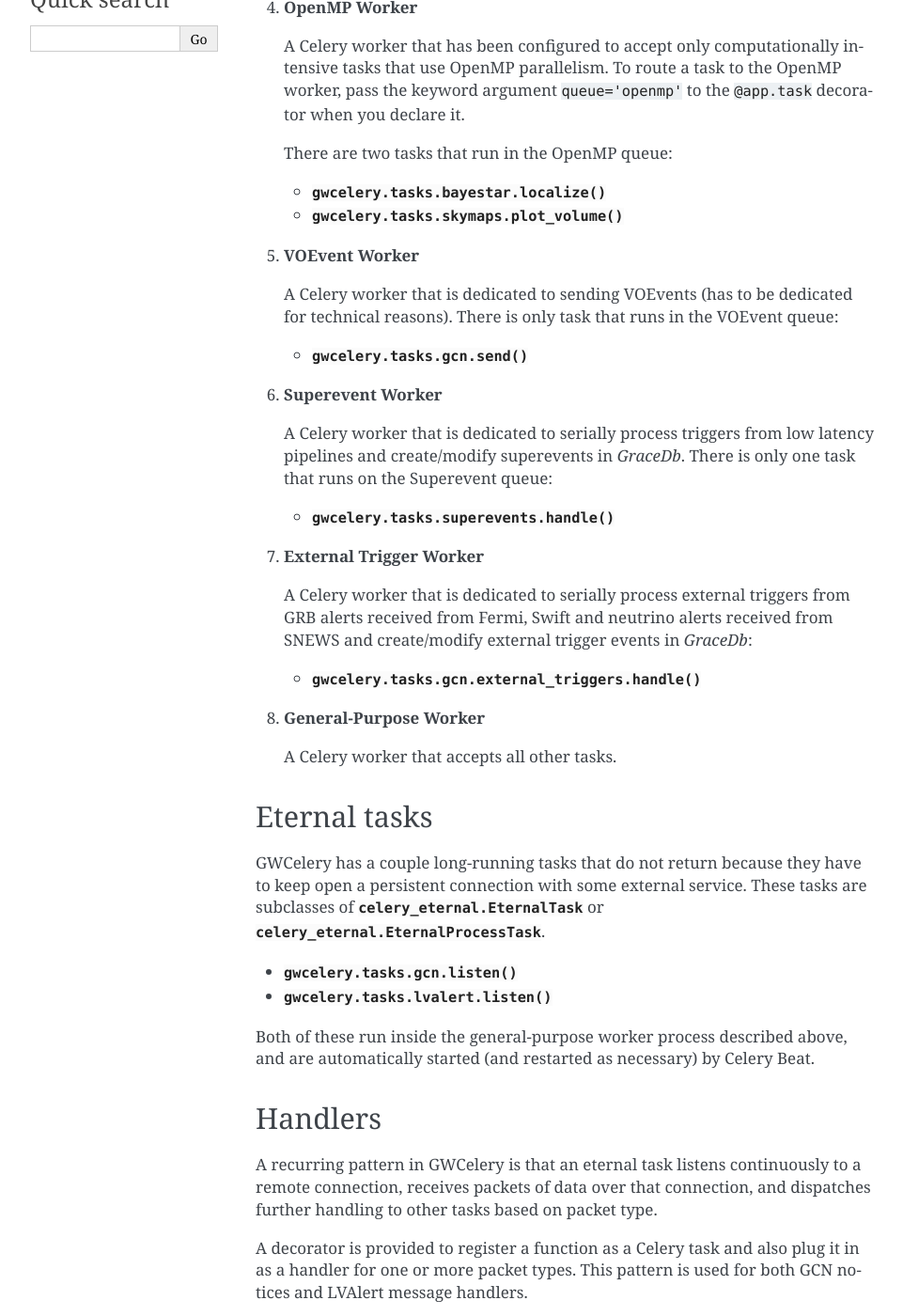
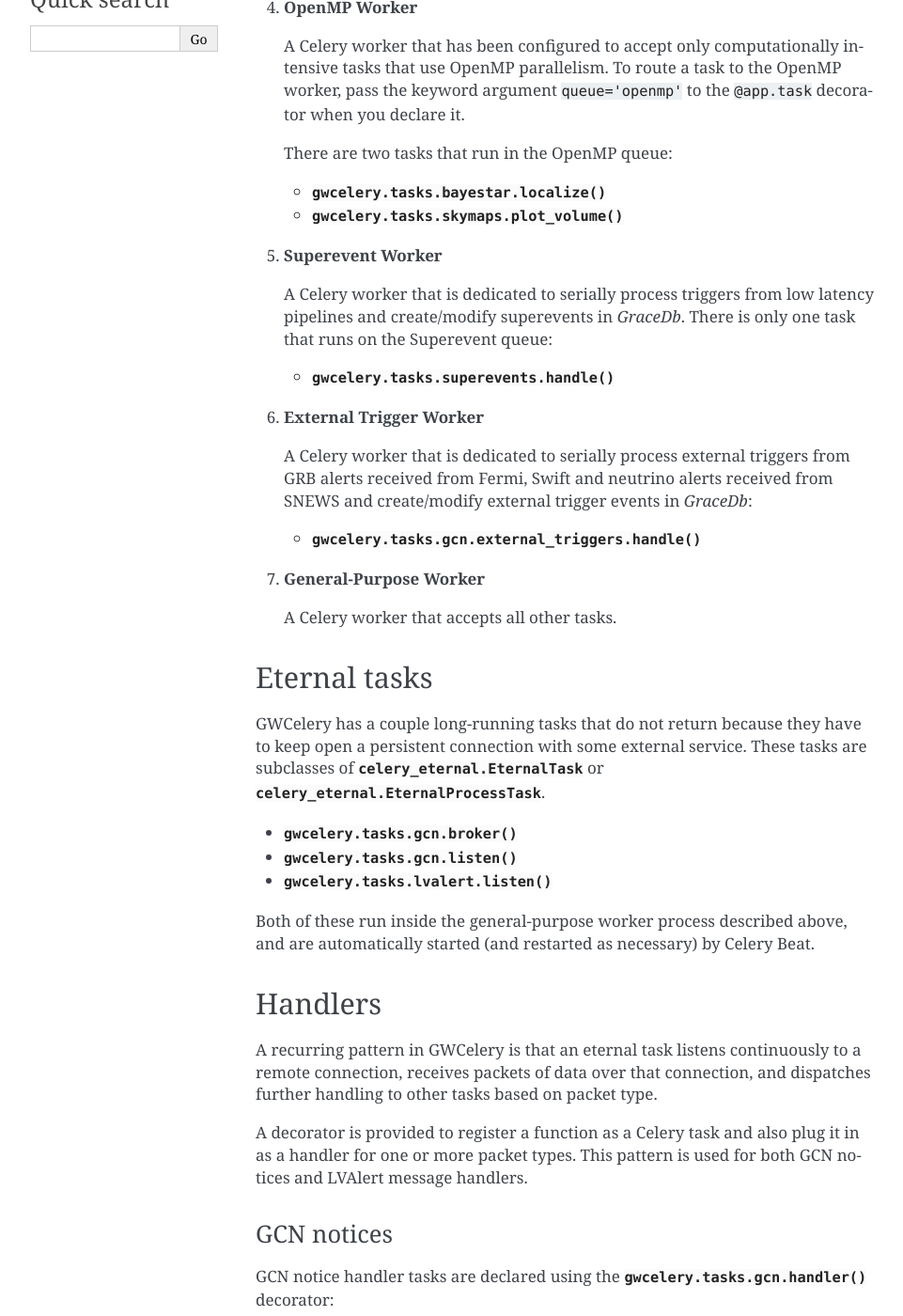
Before and after one commit to lpsinger/gwcelery, a Sphinx documentation site: the page built from doc/design.rst, in a window 1280 px wide and 1400 px high, scrolled down 616 px. Shown: the whole window at 94% size, without its empty margins (148-1109 px from the left). Built offline with Sphinx 7.4.7, drawn with Linux system fonts in a browser that asks for light colours.

Commit message:
Rewrite GCN sender using explicit Redis queue
I think that this implementation is a bit easier to understand
because the control flow is more linear and it does not require
a dedicated Celery worker.

```diff
--- a/doc/design.rst
+++ b/doc/design.rst
@@ -36,14 +36,7 @@
     *  :meth:`gwcelery.tasks.bayestar.localize`
     *  :meth:`gwcelery.tasks.skymaps.plot_volume`
 
-5.  **VOEvent Worker**
-
-    A Celery worker that is dedicated to sending VOEvents (has to be dedicated
-    for technical reasons). There is only task that runs in the VOEvent queue:
-
-    *  :meth:`gwcelery.tasks.gcn.send`
-
-6.  **Superevent Worker**
+5.  **Superevent Worker**
 
     A Celery worker that is dedicated to serially process triggers from low
     latency pipelines and create/modify superevents in *GraceDb*. There is only
@@ -71,6 +64,7 @@
 are subclasses of :class:`celery_eternal.EternalTask` or
 :class:`celery_eternal.EternalProcessTask`.
 
+*  :meth:`gwcelery.tasks.gcn.broker`
 *  :meth:`gwcelery.tasks.gcn.listen`
 *  :meth:`gwcelery.tasks.lvalert.listen`
 
```
Also changed, not shown: other parts of doc/design.rst (+2 -2 lines), CHANGES.md (+1 -1 lines), INSTALL.md (+1 -2 lines), 3 other files.
